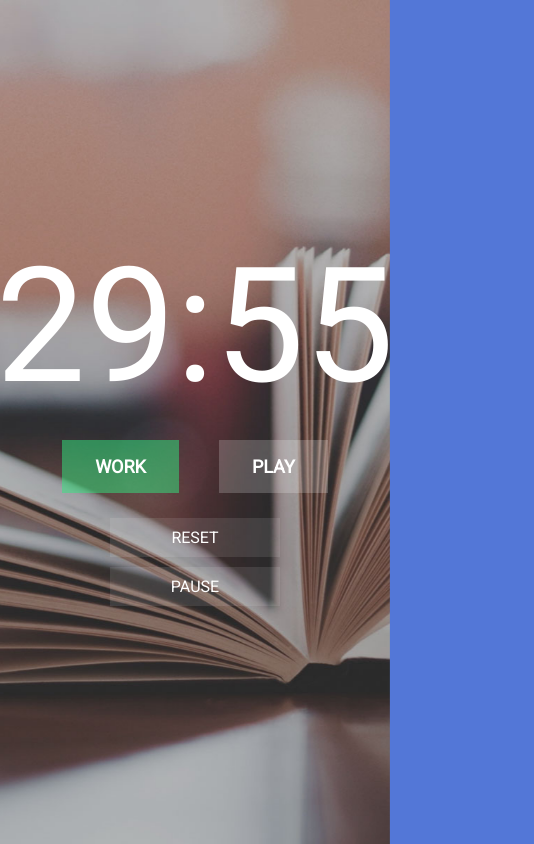
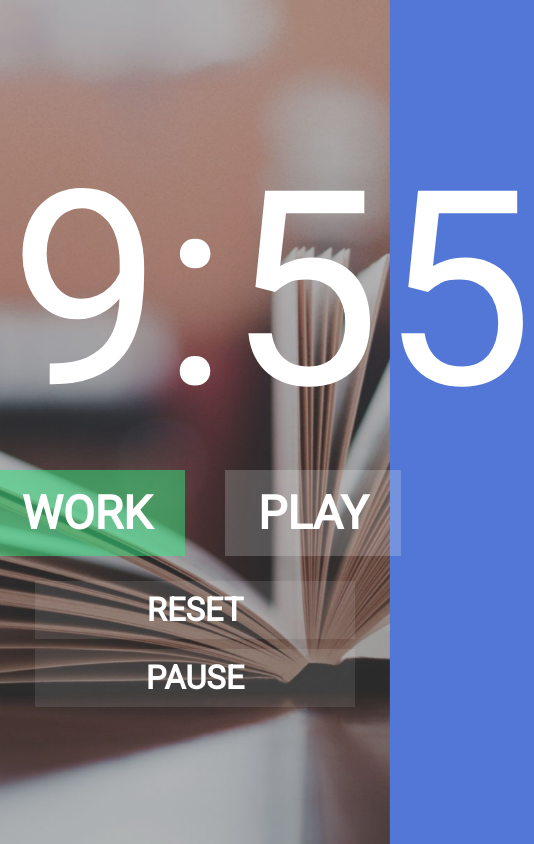
Before and after one commit to GrgicFran/WorkPlay30, a plain HTML site: page index.html in a window 390 px wide. Shown: the whole page, 534 px wide, since content can reach past the window. Drawn offline with Linux system fonts and the light colour scheme.

```diff
--- a/index.css
+++ b/index.css
@@ -60,7 +60,6 @@ body {
     display: inline-block;
     cursor: pointer;
     color: white;
-    font-size: 18px;
     font-family:'Roboto', Arial, Helvetica, sans-serif;
     font-weight: bold;
     padding: 16px 33px;
@@ -96,3 +95,18 @@ body {
 .greenbg{
     background: rgba(51,232,128, .5);
 }
+
+@media only screen and (max-width: 1000px) {
+    body{
+        font-size: 1.7em;
+    }
+
+    .button{
+        font-size: 1.7em;
+    }
+
+    .manipulation{
+        font-size: 1.2em;
+        min-width: 300px;
+    }
+}
--- a/index.html
+++ b/index.html
@@ -19,10 +19,10 @@
             <div id="play" class="button">PLAY
             </div>
         </div>
-        <div id="reset" class="manipulation">
+        <div id="reset" class="button manipulation">
             RESET
         </div>
-        <div id="pause" class="manipulation">
+        <div id="pause" class="button manipulation">
             PAUSE
         </div>
     </div>
```
